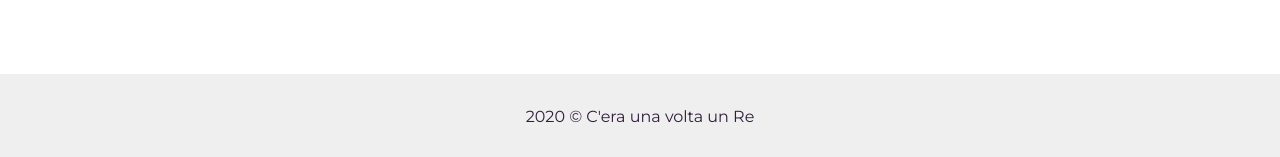
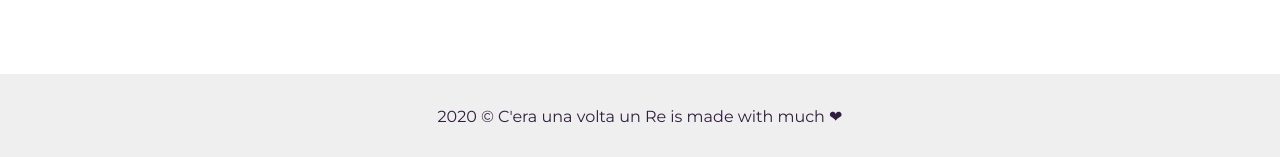
Before and after one commit to marste/lara, a Jekyll site: the page built from index.html, in a window 1280 px wide. Shown: the part 1160-1317 px from the top of the page. Built offline with Jekyll 4.4.1, drawn with Linux system fonts in a browser that asks for light colours; the list of posts is cut into pages by our own code.

Commit message:
Added new post

```diff
--- a/_includes/footer.html
+++ b/_includes/footer.html
@@ -1,5 +1,5 @@
 <footer class="main-footer">
   <div class="copyright">
-    <p>{{site.time | date: '%Y'}} &copy; {{site.author}}</p>
+    <p>{{site.time | date: '%Y'}} &copy; {{site.author}} is made with much &#10084;</p>
   </div>
 </footer> <!-- End Footer -->
```
